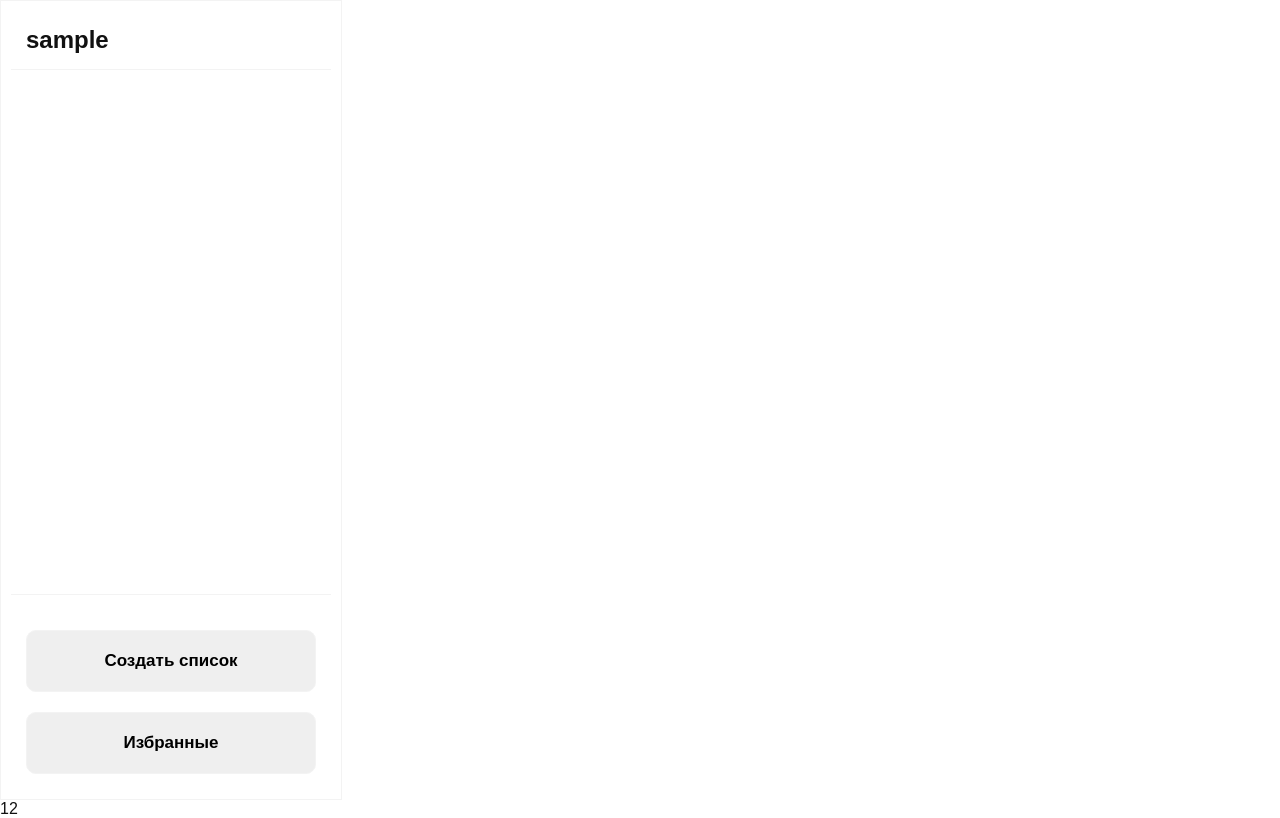
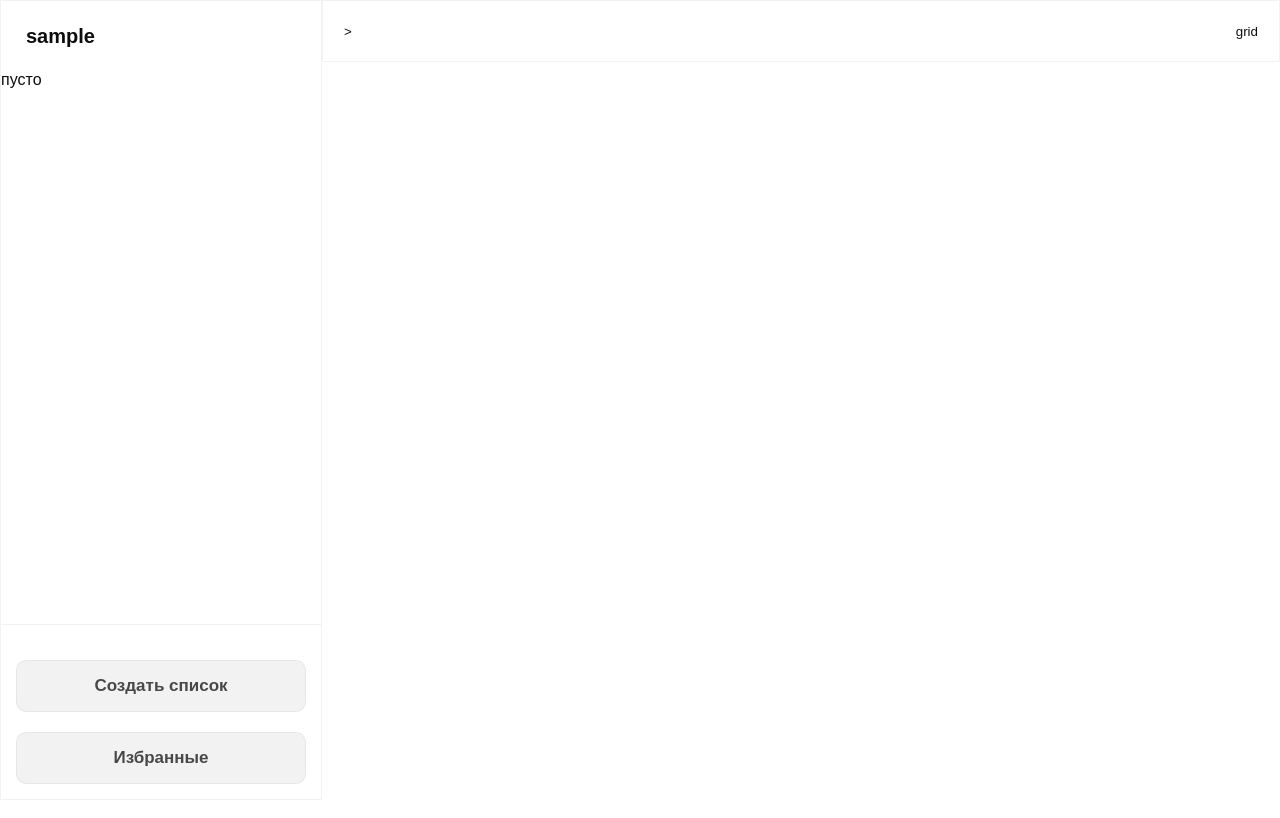
Before and after one commit to AbdunazarovHikmatullo/Tasks, a Django app: page / in a window 1280 px wide. Run offline with Django 5.2, Linux system fonts and the light colour scheme; the visitor is signed in with stand-in values (Sample User, id 1); data that the repository does not hold is empty.

Commit message:
aside lists added and added list header

```diff
--- a/todo/account/urls.py
+++ b/todo/account/urls.py
@@ -1,8 +1,9 @@
 from django.urls import path
 from .views import register, login_view
-
+from django.contrib.auth import logout
 
 urlpatterns = [
     path('register/', register, name='register'),
     path('login/', login_view, name='login'),
+    path('logout/', logout, name='logout')
 ]
--- a/todo/static/base.css
+++ b/todo/static/base.css
@@ -1,26 +1,121 @@
 *{
     margin: 0;
     padding: 0;
+    font-family: Arial, Helvetica, sans-serif;
 }
 
 :root{
-    --bg-background-light: #fff;
-    --bg-background-dark: #121212;
-    --bg-bacground-light-foreground: #111111;
-    --bg-bacground-dark-foreground: #fff;
-    --text-color-light: #111;
-    --text-color-dark: #fff;
-    --text-color-foreground: #fff;
-    --text-muted-light: #818181;
-    --text-muted-dark: #9e9e9e;
-    --border-light: #f3f3f3;
-    --border-dark: #161616;
-    font-family: Arial, Helvetica, sans-serif;
+    --gray-1: #111111;
+    --gray-2: #191919;
+    --gray-3: #222222;
+    --gray-4: #2A2A2A;
+    --gray-5: #313131;
+    --gray-6: #3A3A3A;
+    --gray-7: #484848;
+    --gray-8: #606060;
+    --gray-9: #6E6E6E;
+    --gray-10: #7B7B7B;
+    --gray-11: #B4B4B4;
+    --gray-12:#EEEEEE ;
+
+    --green-1: #061006;
+    --green-2: #0D1F0D;
+    --green-3: #142E14;
+    --green-4: #1B3D1B;
+    --green-5: #224C22;
+    --green-6: #2E662E;
+    --green-7: #3B823B;
+    --green-8: #4CAF50;
+    --green-9: #66BB6A;
+    --green-10: #81C784;
+    --green-11: #A5D6A7;
+    --green-12: #E8F5E9;
+
+
+    --red-1: #160A0A;
+    --red-2: #250E0E;
+    --red-3: #3A1414;
+    --red-4: #4E1A1A;
+    --red-5: #632020;
+    --red-6: #8A2B2B;
+    --red-7: #B93333;
+    --red-8: #E53935;
+    --red-9: #EF5350;
+    --red-10: #F28B82;
+    --red-11: #F8BDBD;
+    --red-12: #FFEBEE;
+
+
+    --black-1: rgba(0, 0, 0, 0.95);
+    --black-2:rgba(0, 0, 0, 0.9);
+    --black-3:rgba(0, 0, 0, 0.8);
+    --black-4:rgba(0, 0, 0, 0.7);
+    --black-5:rgba(0, 0, 0, 0.6);
+    --black-6:rgba(0, 0, 0, 0.5);
+    --black-7:rgba(0, 0, 0, 0.4);
+    --black-8:rgba(0, 0, 0, 0.3);
+    --black-9:rgba(0, 0, 0, 0.2);
+    --black-10:rgba(0, 0, 0, 0.15);
+    --black-11:rgba(0, 0, 0, 0.1);
+    --black-12:rgba(0, 0, 0, 0.05);
+
+
+    --white-1: rgba(255, 255, 255, 1.0);
+    --white-2: rgba(255, 255, 255, 0.95);
+    --white-3: rgba(255, 255, 255, 0.9);
+    --white-4: rgba(255, 255, 255, 0.8);
+    --white-5: rgba(255, 255, 255, 0.7);
+    --white-6: rgba(255, 255, 255, 0.6);
+    --white-7: rgba(255, 255, 255, 0.5);
+    --white-8: rgba(255, 255, 255, 0.4);
+    --white-9: rgba(255, 255, 255, 0.3);
+    --white-10: rgba(255, 255, 255, 0.2);
+    --white-11: rgba(255, 255, 255, 0.1);
+    --white-12: rgba(255, 255, 255, 0.05);
+
+
+    --green-a1: rgba(76, 175, 80, 0.95);
+    --green-a2: rgba(76, 175, 80, 0.9);
+    --green-a3: rgba(76, 175, 80, 0.8);
+    --green-a4: rgba(76, 175, 80, 0.7);
+    --green-a5: rgba(76, 175, 80, 0.6);
+    --green-a6: rgba(76, 175, 80, 0.5);
+    --green-a7: rgba(76, 175, 80, 0.4);
+    --green-a8: rgba(76, 175, 80, 0.3);
+    --green-a9: rgba(76, 175, 80, 0.2);
+    --green-a10: rgba(76, 175, 80, 0.15);
+    --green-a11: rgba(76, 175, 80, 0.1);
+    --green-a12: rgba(76, 175, 80, 0.05);
+
+    --red-a1: rgba(229, 57, 53, 0.95);
+    --red-a2: rgba(229, 57, 53, 0.9);
+    --red-a3: rgba(229, 57, 53, 0.8);
+    --red-a4: rgba(229, 57, 53, 0.7);
+    --red-a5: rgba(229, 57, 53, 0.6);
+    --red-a6: rgba(229, 57, 53, 0.5);
+    --red-a7: rgba(229, 57, 53, 0.4);
+    --red-a8: rgba(229, 57, 53, 0.3);
+    --red-a9: rgba(229, 57, 53, 0.2);
+    --red-a10: rgba(229, 57, 53, 0.15);
+    --red-a11: rgba(229, 57, 53, 0.1);
+    --red-a12: rgba(229, 57, 53, 0.05);
+
+    --bg-color:var(--white-1);
+    --bg-color-foreground: var(--black-1);
+    --card-color: var(--white-2);
+    --text-color: var(--black-1);
+    --text-color-foreground: var(--black-12);
+    --text-color-muted: var(--gray-7);
+    --border: var(--black-12);
+    --text-seccess: var(--green-7);
+    --text-error: var(--red-7);
+    --button-color: var(--black-12);
+    --button-color-muted: var(--black-11);
 }
 
 body{
-    background: var(--bg-background-light);
-    color: var(--text-color-light);
+    background: var(--bg-background);
+    color: var(--text-color);
 }
 
 body[dark]{
@@ -29,12 +124,54 @@ body[dark]{
 }
 
 .btn-basic{
-    padding: 20px;
-    border: 1px solid var(--border-light);
+    background-color: var(--button-color);
+    padding: 15px;
+    border: 1px solid var(--border);
     font-size: 17px;
     font-weight: bold;
     border-radius: 10px;
     width: 100%;
     margin-top: 20px;
     cursor: pointer;
+    text-decoration: none;
+    color: var(--text-color-muted);
 }
+.btn-basic:hover{
+    background-color: var(--button-color-muted);
+}
+
+.btn-basic-icon{
+    padding: 15px;
+    border: 1px solid var(--border);
+    font-size: 17px;
+    font-weight: bold;
+    border-radius: 10px;
+    width: 100%;
+    margin-top: 20px;
+    cursor: pointer;
+    display: flex;
+    align-items: center;
+    justify-content: center;
+    gap: 5px;
+}
+
+.btn-icon{
+    padding: 1em 1.2em;
+    display: flex;
+    align-items: center;
+    justify-content: center;
+    color: var(--text-color);
+    border: none;
+    border-radius: 0.5em;
+    background: var(--bg-background);
+    cursor: pointer;
+}
+.btn-icon:hover{
+    background-color: var(--border);
+}
+
+
+.container{
+    max-width: 1620px;
+    margin: 0 auto;
+}
--- a/todo/static/todo/css/todo.css
+++ b/todo/static/todo/css/todo.css
@@ -1,48 +1,108 @@
-main{
+main {
     display: flex;
     min-height: 100vh;
 }
-aside{
-    padding: 10px;
+
+aside {
     width: 320px;
-    border: 1px solid var(--border-light);
+    border: 1px solid var(--border);
     flex-grow: 1;
     max-width: 320px;
     display: flex;
     flex-direction: column;
     justify-content: space-between;
 }
+.aside-header{
+    height: 50px;
+    padding: 10px;
+    display: flex;
+    align-items: center;
+}
 
-aside h1{
+.aside-header h1 {
+    font-size: 20px;
     padding: 15px;
     border-radius: 10px;
 }
-.aside-header{
-    border-bottom: 1px solid var(--border-light);
-}
-.aside-header h1:hover{
-    background-color: var(--border-light);
+
+.aside-header h1:hover {
+    background-color: var(--border);
     cursor: pointer;
 }
 
-.aside-content{
+.aside-content {
     display: flex;
     flex-direction: column;
+    flex-grow: 1;
+    overflow-y: scroll;
 }
 
-.aside-footer{
-    border-top: 1px solid var(--border-light);
+.aside-footer {
+    border-top: 1px solid var(--border);
     padding: 15px;
     display: flex;
     flex-direction: column;
 }
 
-.aside-group{
+.aside-group {
+    flex-grow: 1;
     display: flex;
     flex-direction: column;
-    border: 1px solid var(--border-light);
 }
-.aside-item{
+
+.aside-item {
     padding: 10px;
-    border: var(--border-light);
+    border: var(--border);
 }
+
+.aside-item ul {
+    display: flex;
+    flex-direction: column;
+    gap: 5px;
+}
+
+.list-item {
+    padding: 15px;
+    text-decoration: none;
+    color: var(--text-color);
+    font-weight: 500;
+    font-size: 1.2em;
+    border-radius: 5px;
+}
+
+
+
+.list-item:hover {
+    background-color: var(--border);
+    text-decoration: none;
+}
+
+.list{
+    flex-grow: 1;
+    display: flex;
+    flex-direction: column;
+}
+
+.list header{
+    height: 60px;
+    border: 1px solid var(--border);
+    display: flex;
+    align-items: center;
+}
+
+.list header .container{
+    display: flex;
+    align-items: center;
+    justify-content: space-between;
+    width: 100%;
+    padding: 5px;
+}
+
+
+
+@media (max-width:720px){
+    aside{
+        display: none;
+    }
+
+}
--- a/todo/templates/task/todo.html
+++ b/todo/templates/task/todo.html
@@ -11,12 +11,16 @@
         <div class="aside-header">
             <h1> {{ request.user.username }} </h1>
         </div>
-            <!-- <div class="aside-content">
+        <div class="aside-content">
             <div class="aside-group">
                 {% if todo_list %}
                 <div class="aside-item">
                     <ul>
+                        <a href="/" class="list-item">Все</a>
                         {% for t_list in todo_list %}
+                        <a href="#" class="list-item">
+                            {{t_list.name}}
+                        </a>
                         {% endfor %}
                     </ul>
                 </div>
@@ -24,20 +28,38 @@
                 пусто
                 {% endif %}
             </div>
-            </div> -->
+        </div>
         <div class="aside-footer">
             <button class="btn-basic">Создать список</button>
             <button class="btn-basic">Избранные</button>
         </div>
     </aside>
     <div class="list">
-
+        <header>
+            <div class="container">
+                <div>
+                    <button class="btn-icon" id="aside-trigger">
+                        >
+                    </button>
+                </div>
+                <div>
+                    <button class="btn-icon">
+                        grid
+                    </button>
+                    <!-- {% if user.is_authenticated %}
+                        <a href="{% url 'logout' %}" class="btn-basic">
+                            Выход
+                        </a>
+                    {%else%}
+                        <a href="{% url 'login' %}" class="btn-basic">
+                            Войти
+                        </a>
+                    {% endif %} -->
+                </div>
+            </div>
+        </header>
     </div>
 </main>
-
-    <div class="hidden" id="create-task-modal">
-        12
-    </div>
 {% endblock content %}
 
 {% block scriptfiles %}
```
Also changed, not shown: todo/static/account/css/auth.css (+4 -4 lines). Lines whose indentation alone changed are shown as unchanged.
